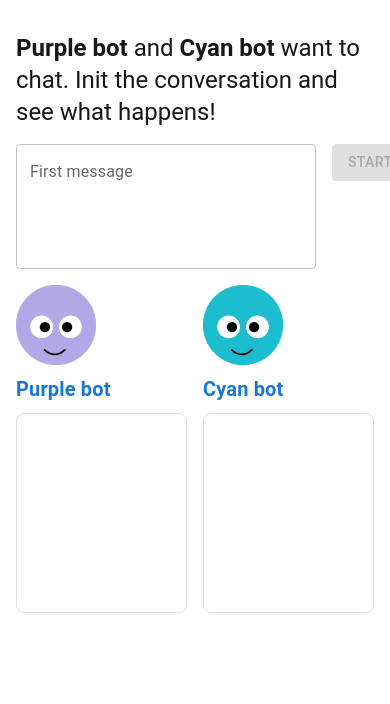
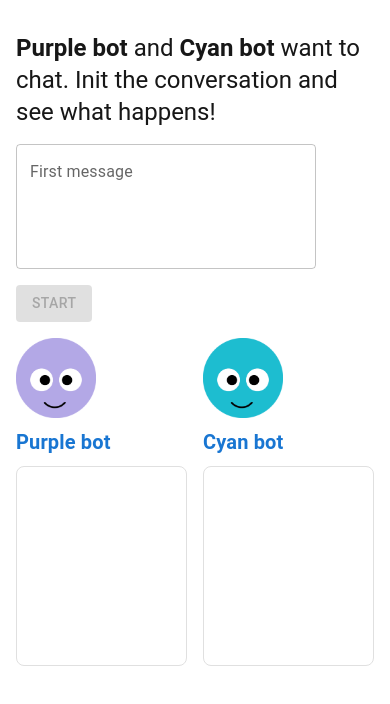
Before and after one commit to GuiLec/twobots, a Next.js app: page / in a window 390 px wide. Shown: the top 704 px of the page. Built offline with nearby package versions, Linux system fonts and the light colour scheme.

Commit message:
improve mobile

```diff
--- a/src/components/TwoBots/TwoBots.tsx
+++ b/src/components/TwoBots/TwoBots.tsx
@@ -86,7 +86,7 @@ export const TwoBots = () => {
     <Box sx={{ paddingY: 2 }}>
       <form onSubmit={handleSubmit}>
         <FormControl>
-          <Stack spacing={2} direction="row">
+          <Stack spacing={2} direction="column">
             <TextField
               label="First message"
               multiline
@@ -112,7 +112,6 @@ export const TwoBots = () => {
         <Stack
           spacing={2}
           direction="row"
-          justifyContent="space-between"
           sx={{
             paddingY: 2,
           }}
```
